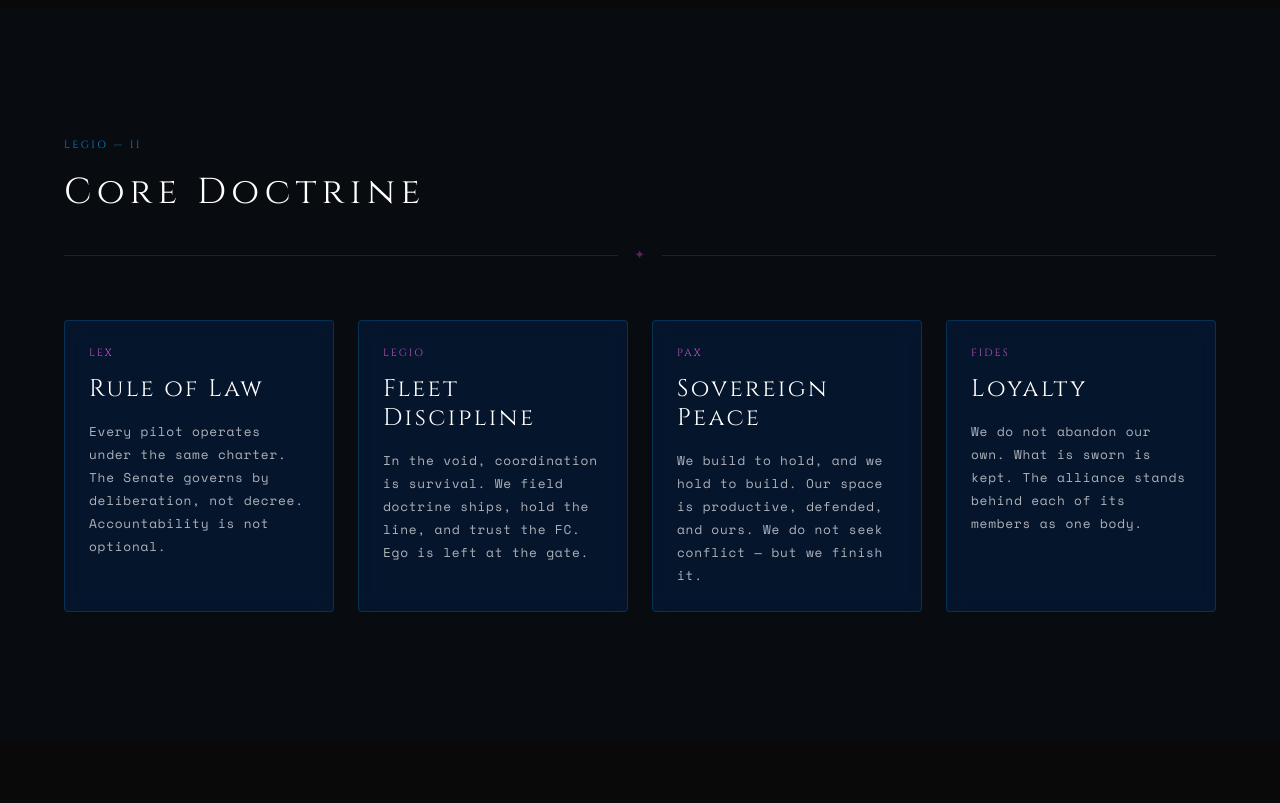
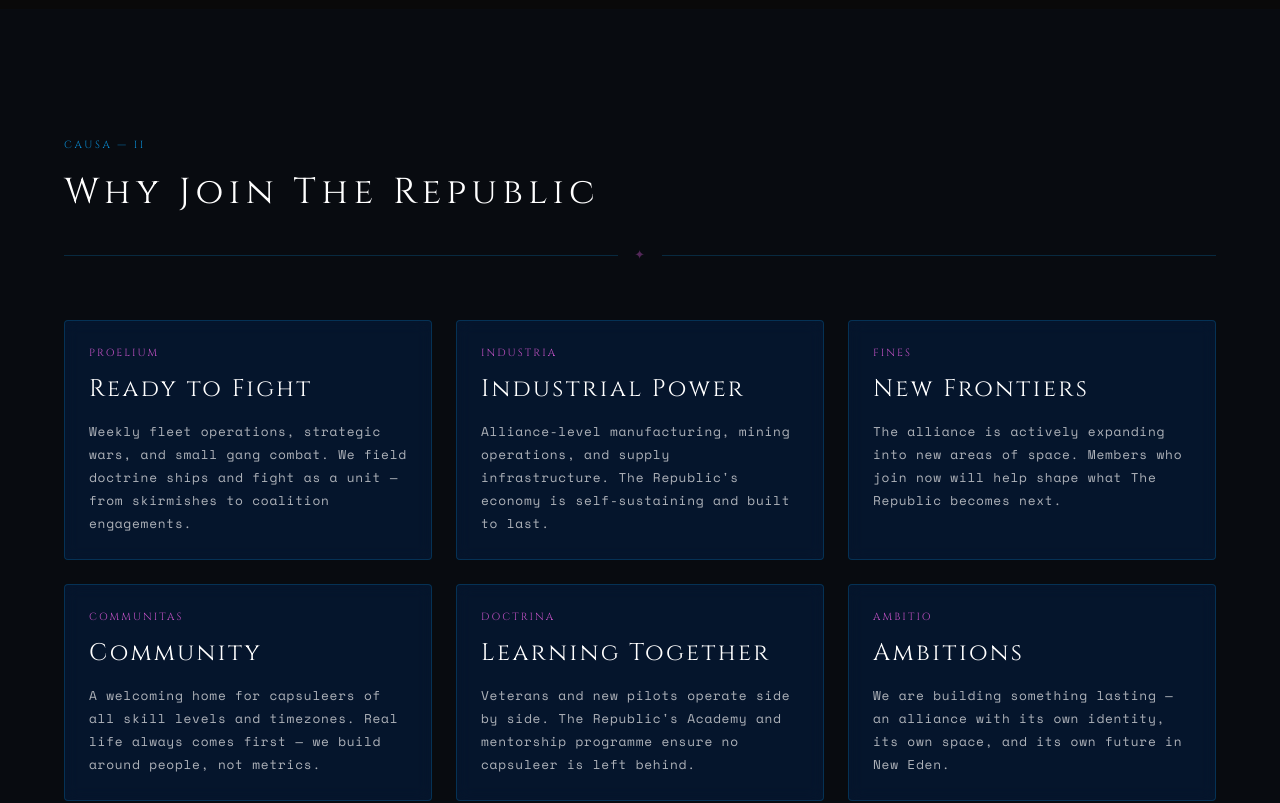
Before and after one commit to REPUBUtilities/homepage, a React (Vite) app in the folder repub/: page / in a window 1280 px wide. Shown: the part 1580-2383 px from the top of the page. Built offline with nearby package versions, Linux system fonts and the light colour scheme; no server answers.

Commit message:
Reworked section on "Join us"

```diff
--- a/repub/src/components/sections/DoctrineSection.jsx
+++ b/repub/src/components/sections/DoctrineSection.jsx
@@ -4,26 +4,36 @@ import Section from '../layout/Section'
 import Card from '../ui/Card'
 import Divider from '../ui/Divider'
 
-const TENETS = [
+const PILLARS = [
   {
-    label: 'Lex',
-    title: 'Rule of Law',
-    body: 'Every pilot operates under the same charter. The Senate governs by deliberation, not decree. Accountability is not optional.',
+    label: 'Proelium',
+    title: 'Ready to Fight',
+    body: 'Weekly fleet operations, strategic wars, and small gang combat. We field doctrine ships and fight as a unit — from skirmishes to coalition engagements.',
   },
   {
-    label: 'Legio',
-    title: 'Fleet Discipline',
-    body: 'In the void, coordination is survival. We field doctrine ships, hold the line, and trust the FC. Ego is left at the gate.',
+    label: 'Industria',
+    title: 'Industrial Power',
+    body: 'Alliance-level manufacturing, mining operations, and supply infrastructure. The Republic\'s economy is self-sustaining and built to last.',
   },
   {
-    label: 'Pax',
-    title: 'Sovereign Peace',
-    body: 'We build to hold, and we hold to build. Our space is productive, defended, and ours. We do not seek conflict — but we finish it.',
+    label: 'Fines',
+    title: 'New Frontiers',
+    body: 'The alliance is actively expanding into new areas of space. Members who join now will help shape what The Republic becomes next.',
   },
   {
-    label: 'Fides',
-    title: 'Loyalty',
-    body: 'We do not abandon our own. What is sworn is kept. The alliance stands behind each of its members as one body.',
+    label: 'Communitas',
+    title: 'Community',
+    body: 'A welcoming home for capsuleers of all skill levels and timezones. Real life always comes first — we build around people, not metrics.',
+  },
+  {
+    label: 'Doctrina',
+    title: 'Learning Together',
+    body: 'Veterans and new pilots operate side by side. The Republic\'s Academy and mentorship programme ensure no capsuleer is left behind.',
+  },
+  {
+    label: 'Ambitio',
+    title: 'Ambitions',
+    body: 'We are building something lasting — an alliance with its own identity, its own space, and its own future in New Eden.',
   },
 ]
 
@@ -41,7 +51,7 @@ export default function DoctrineSection() {
           className="text-(--color-primary) tracking-widest mb-4"
           style={{ fontSize: 'var(--text-xs)', fontFamily: 'var(--font-display)', letterSpacing: '0.25em' }}
         >
-          LEGIO — II
+          CAUSA — II
         </motion.p>
 
         <motion.h2
@@ -49,35 +59,35 @@ export default function DoctrineSection() {
           className="text-white mb-8"
           style={{ fontFamily: 'var(--font-display)', fontSize: 'var(--text-2xl)', letterSpacing: '0.15em' }}
         >
-          Core Doctrine
+          Why Join The Republic
         </motion.h2>
 
         <Divider glyph="✦" className="mb-14" />
 
         <motion.div
           variants={staggerContainer}
-          className="grid sm:grid-cols-2 lg:grid-cols-4 gap-6"
+          className="grid sm:grid-cols-2 lg:grid-cols-3 gap-6"
         >
-          {TENETS.map((tenet) => (
-            <motion.div key={tenet.label} variants={fadeUp}>
+          {PILLARS.map((pillar) => (
+            <motion.div key={pillar.label} variants={fadeUp}>
               <Card className="h-full flex flex-col">
                 <p
                   className="text-(--color-accent) mb-3 tracking-widest"
                   style={{ fontSize: 'var(--text-xs)', fontFamily: 'var(--font-display)', letterSpacing: '0.2em' }}
                 >
-                  {tenet.label.toUpperCase()}
+                  {pillar.label.toUpperCase()}
                 </p>
                 <h3
                   className="text-white mb-4"
                   style={{ fontFamily: 'var(--font-display)', fontSize: 'var(--text-xl)', letterSpacing: '0.1em', fontWeight: 400 }}
                 >
-                  {tenet.title}
+                  {pillar.title}
                 </h3>
                 <p
                   className="text-(--color-light)/70 flex-1"
                   style={{ fontSize: 'var(--text-sm)', lineHeight: 1.8 }}
                 >
-                  {tenet.body}
+                  {pillar.body}
                 </p>
               </Card>
             </motion.div>
```
